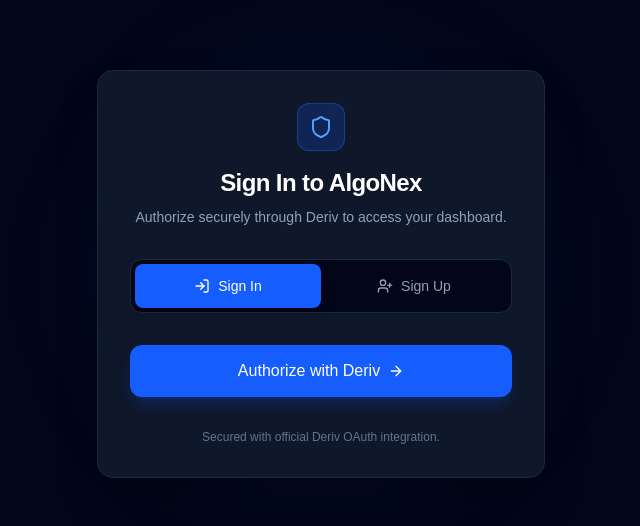
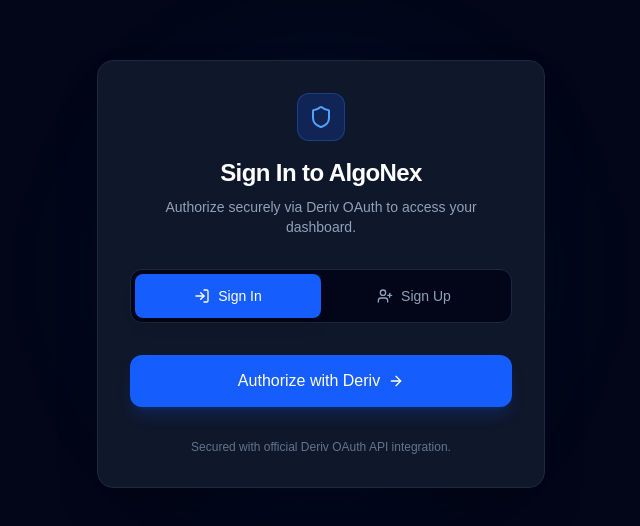
Before and after one commit to Kabatabrian5/deriv-trading-app, a Next.js app: page /auth in a window 1280 px wide. Shown: the part 126-652 px from the top of the page, without its empty margins (319-959 px from the left). Built offline with nearby package versions, Linux system fonts and the light colour scheme.

Commit message:
Fix OAuth authorization endpoint redirect for consent screen

```diff
--- a/src/app/auth/page.tsx
+++ b/src/app/auth/page.tsx
@@ -7,15 +7,15 @@
   const [isSignUp, setIsSignUp] = useState(false);
 
   const handleAction = () => {
-    const APP_ID = '34668T5a68zUtQACHU0u5'; // Your Deriv App ID
+    const APP_ID = '34668T5a68zUtQACHU0u5';
     const REDIRECT_URL = 'https://deriv-trading-app.vercel.app/app';
 
     if (isSignUp) {
-      // Redirect to Deriv sign up page
-      window.location.href = 'https://home.deriv.com/dashboard/signup?residence=ke';
+      // Redirect to Deriv Sign Up page with registration prompt
+      window.location.href = `https://oauth.deriv.com/oauth2/authorize?app_id=${APP_ID}&redirect_uri=${REDIRECT_URL}&prompt=registration`;
     } else {
-      // Redirect to Deriv OAuth Authorization endpoint to show the consent screen
-      window.location.href = `https://oauth.deriv.com/oauth2/authorize?app_id=${APP_ID}&l=en&brand=deriv&redirect_uri=${REDIRECT_URL}`;
+      // Redirect to Deriv OAuth consent screen for login
+      window.location.href = `https://oauth.deriv.com/oauth2/authorize?app_id=${APP_ID}&redirect_uri=${REDIRECT_URL}`;
     }
   };
 
@@ -33,8 +33,8 @@
           </h1>
           <p className="text-slate-400 text-sm mt-2">
             {isSignUp
-              ? 'Register a new account on Deriv.'
-              : 'Authorize securely through Deriv to access your dashboard.'}
+              ? 'Register a new account via official Deriv gateway.'
+              : 'Authorize securely via Deriv OAuth to access your dashboard.'}
           </p>
         </div>
 
@@ -68,7 +68,7 @@
         </div>
 
         <p className="text-center text-xs text-slate-500 mt-8">
-          Secured with official Deriv OAuth integration.
+          Secured with official Deriv OAuth API integration.
         </p>
       </div>
     </div>
```
